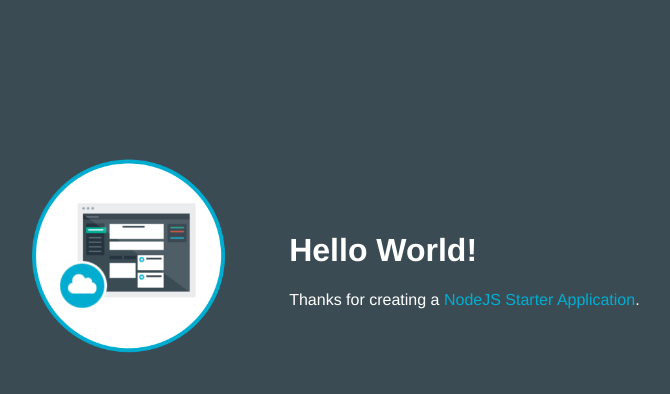
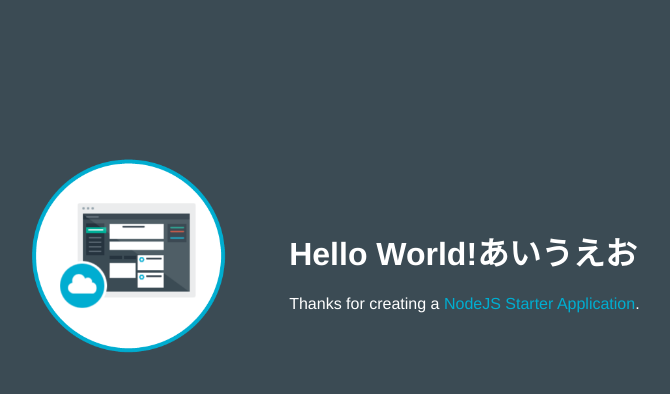
Before and after one commit to tange3421/tange615study-1485065539845, a website: page public/index.html in a window 1280 px wide. Shown: the whole page, without its empty margins (253-923 px from the left). Drawn offline with Linux system fonts and the light colour scheme.

Commit message:
Update index.html

```diff
--- a/public/index.html
+++ b/public/index.html
@@ -16,7 +16,7 @@
           <img class = "newappIcon" src="images/newapp-icon.png">
         </td>
         <td>
-          <h1 id="message">Hello World!</h1>
+          <h1 id="message">Hello World!あいうえお</h1>
           <p class='description'></p> Thanks for creating a <span class = "blue">NodeJS Starter Application</span>.
         </td>
       </tr>
```
